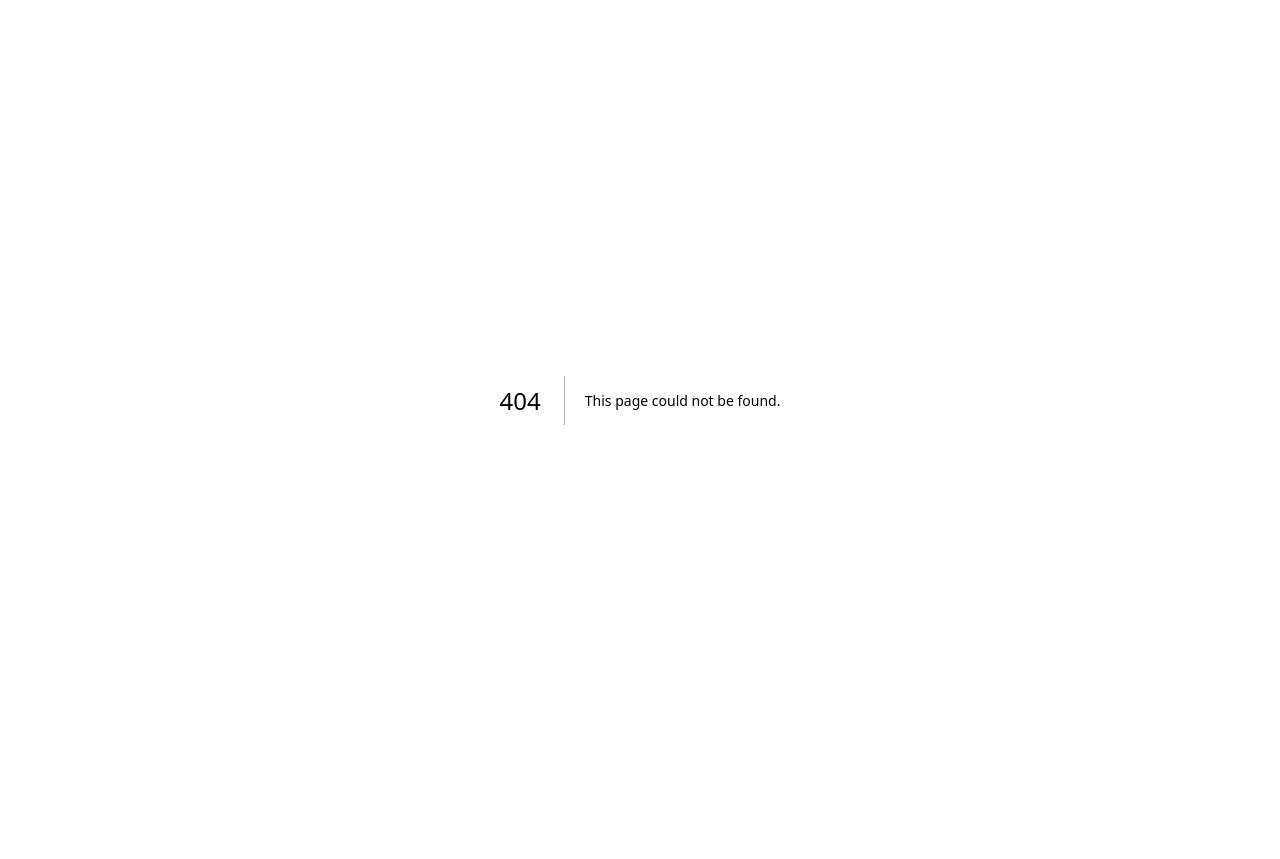
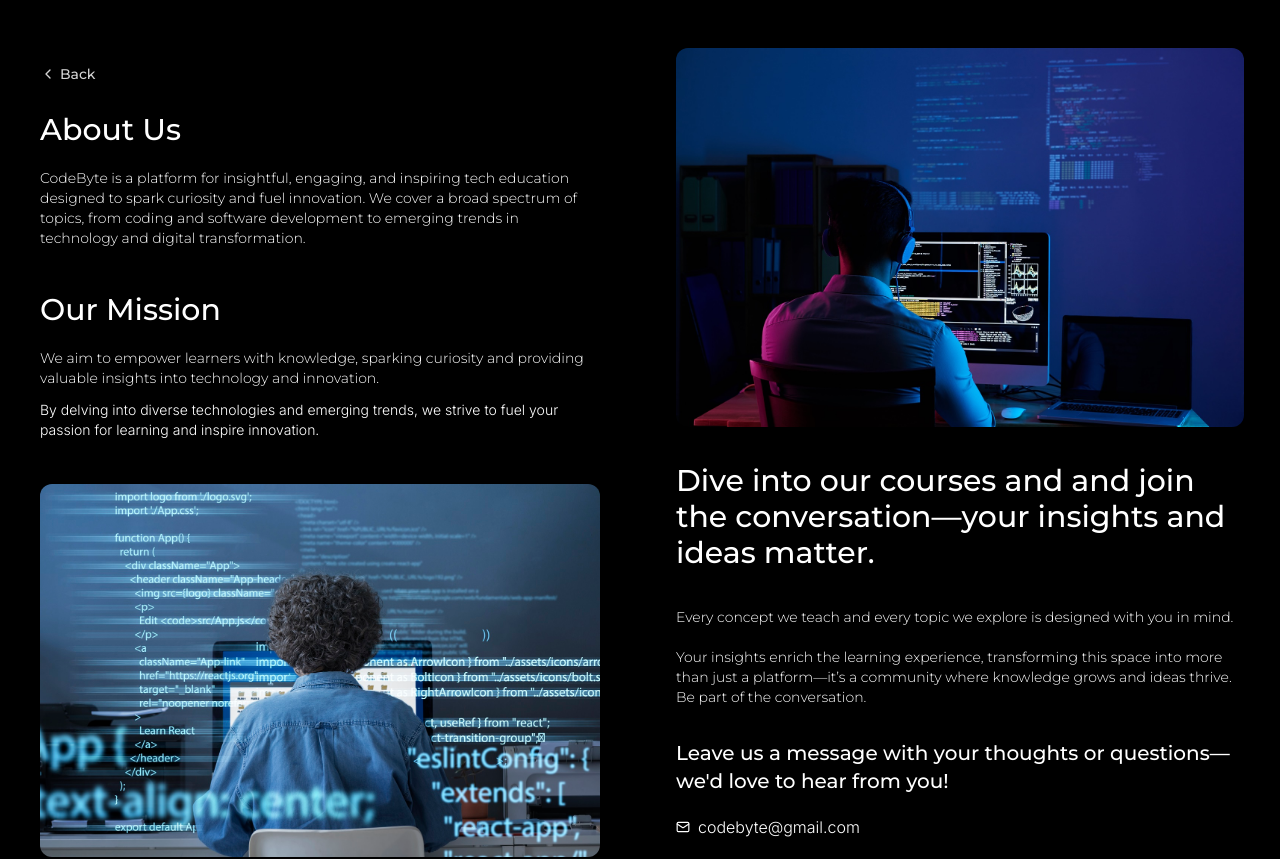
Before and after one commit to writefreak/codebyte, a Next.js app: page /about in a window 1280 px wide. Before the commit this address had no page. Shown: the top 859 px of the page. Before the commit the page ends 800 px from the top, so only its background shows below. Built offline with nearby package versions, Linux system fonts and the light colour scheme.

Commit message:
added about us

```diff
--- /dev/null
+++ b/src/app/(client)/about/page.tsx
@@ -0,0 +1,19 @@
+import AboutText from "@/app/components/about/aboutText";
+import ImgDesc from "@/app/components/about/imageDesc";
+import Footer from "@/app/components/footer";
+import React from "react";
+
+const Page = () => {
+  return (
+    <div>
+      <div className="bg-black text-white grid sm:grid-cols-2 pt-6 pb-20">
+        <AboutText />
+        <ImgDesc className="hidden sm:block" />
+      </div>
+
+      <Footer />
+    </div>
+  );
+};
+
+export default Page;
--- /dev/null
+++ b/src/app/components/about/aboutText.tsx
@@ -0,0 +1,61 @@
+import { cn } from "@/lib/utils";
+import React from "react";
+import { ChevronLeft, Star } from "lucide-react";
+import ImgDesc from "./imageDesc";
+import Description from "../description";
+import Link from "next/link";
+
+interface Props {
+  className?: string;
+}
+const AboutText = ({ className }: Props) => {
+  return (
+    <div className={cn("p-6 sm:p-10", className)}>
+      <Link
+        href={"/"}
+        className="flex items-center gap-1 pb-7 font-montserrat text-sm"
+      >
+        <ChevronLeft className="w-4 h-4 text-neutral-300" />
+        <span className="text-neutral-300">Back</span>
+      </Link>
+      <div className="space-y-11">
+        <div className="space-y-3">
+          <h3 className="text-2xl pb-2  sm:text-3xl font-montserrat">
+            About Us
+          </h3>
+          <p className="font-montserrat text-sm font-light">
+            CodeByte is a platform for insightful, engaging, and inspiring tech
+            education designed to spark curiosity and fuel innovation. We cover
+            a broad spectrum of topics, from coding and software development to
+            emerging trends in technology and digital transformation.
+          </p>
+        </div>
+        <ImgDesc className="sm:hidden p-0" />
+        <div className="space-y-3">
+          <h3 className="text-2xl pb-2 sm:text-3xl font-montserrat">
+            Our Mission
+          </h3>
+          <p className="font-montserrat text-sm font-light">
+            We aim to empower learners with knowledge, sparking curiosity and
+            providing valuable insights into technology and innovation.
+          </p>
+          <p className="font-inter text-sm font-light">
+            By delving into diverse technologies and emerging trends, we strive
+            to fuel your passion for learning and inspire innovation.
+          </p>
+        </div>
+
+        <div>
+          <img
+            src="/programming-background-with-person-working-with-codes-computer (1).jpg"
+            alt=""
+            className="rounded-xl "
+          />
+          <Description className="sm:hidden" />
+        </div>
+      </div>
+    </div>
+  );
+};
+
+export default AboutText;
--- /dev/null
+++ b/src/app/components/about/imageDesc.tsx
@@ -0,0 +1,23 @@
+import { cn } from "@/lib/utils";
+import { ArrowUpRight } from "lucide-react";
+import Link from "next/link";
+import React from "react";
+import Description from "../description";
+
+interface Props {
+  className?: string;
+}
+const ImgDesc = ({ className }: Props) => {
+  return (
+    <div className={cn("sm:p-6 sm:px-9", className)}>
+      <img
+        src="/rear-view-programmer-working-all.jpg"
+        alt=""
+        className="rounded-xl"
+      />
+      <Description className="hidden sm:block" />
+    </div>
+  );
+};
+
+export default ImgDesc;
--- /dev/null
+++ b/src/app/components/description.tsx
@@ -0,0 +1,50 @@
+import { cn } from "@/lib/utils";
+import { Mail } from "lucide-react";
+import Link from "next/link";
+import React from "react";
+
+interface Props {
+  className?: string;
+}
+
+const Description = ({ className }: Props) => {
+  return (
+    <div className={cn("", className)}>
+      <div>
+        <Link href={"/#blogs"}>
+          <h3 className=" font-montserrat text-2xl sm:text-3xl pt-14 sm:py-9 hover:underline hover:decoration-2">
+            Dive into our courses and and join the conversation—your insights
+            and ideas matter.
+          </h3>
+        </Link>
+
+        <p className="font-montserrat text-sm font-light hidden sm:block">
+          Every concept we teach and every topic we explore is designed with you
+          in mind.
+        </p>
+        <p className="font-montserrat text-sm font-light pt-5">
+          Your insights enrich the learning experience, transforming this space
+          into more than just a platform—it’s a community where knowledge grows
+          and ideas thrive.
+        </p>
+        <p className="font-montserrat text-sm font-light hidden sm:block">
+          Be part of the conversation.
+        </p>
+
+        <h3 className="font-montserrat text-lg sm:text-xl pt-10 sm:pt-8">
+          Leave us a message with your thoughts or questions—we'd love to hear
+          from you!
+        </h3>
+
+        <a href="#">
+          <div className="flex items-center gap-2 pt-5 hover:underline hover:decoration-2">
+            <Mail width={14} className="" />
+            <p className="font-inter font-light ">codebyte@gmail.com</p>
+          </div>
+        </a>
+      </div>
+    </div>
+  );
+};
+
+export default Description;
--- a/src/app/components/header.tsx
+++ b/src/app/components/header.tsx
@@ -21,7 +21,7 @@ const Header = () => {
               <div className="group-hover:w-full relative w-0 transition-all duration-500 h-1 bottom-0 left-0 right-0 z-50 bg-blue-700"></div>
             </div>
             <div className="group">
-              <Link href={"#"}>About</Link>
+              <Link href={"/about"}>About</Link>
               <div className="group-hover:w-full relative w-0 transition-all duration-500 h-1 bottom-0 left-0 right-0 z-50 bg-blue-700"></div>
             </div>
             <div className="group">
--- a/src/app/components/shared/mobileSheet.tsx
+++ b/src/app/components/shared/mobileSheet.tsx
@@ -37,7 +37,7 @@ export function MobileSheet({ className }: Props) {
           <SheetTitle>
             <div className="flex flex-col items-center pt-9 h-full gap-10 font-light font-poppins text-white">
               <Link href={"#"}>Home</Link>
-              <Link href={"#"}>About</Link>
+              <Link href={"/about"}>About</Link>
               <Link href={"#"}>Blogs</Link>
               <Link href={"#"}>Pricing</Link>
               <Link href={"#"}>What's New?</Link>
```
